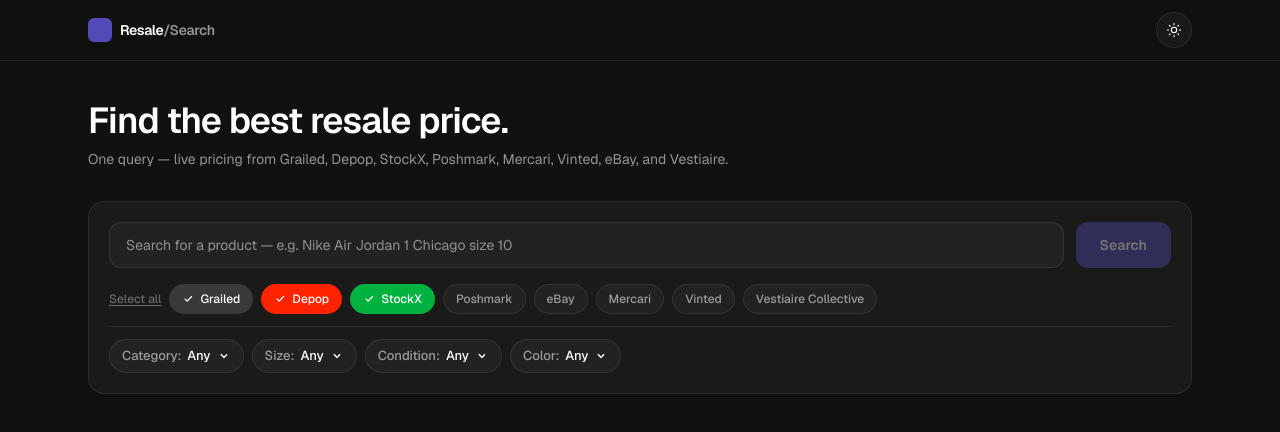
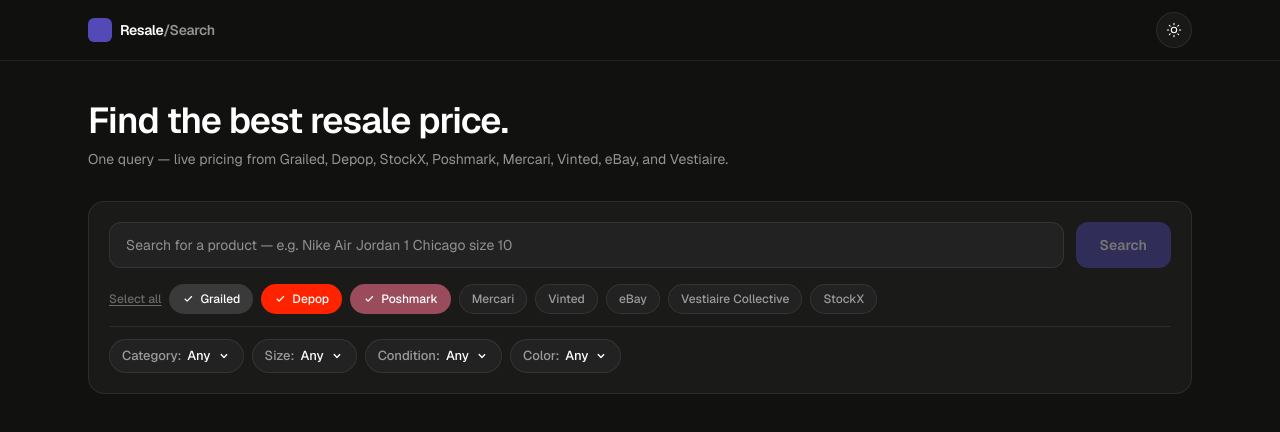
Before and after one commit to kevinguii/crawli, a Next.js app: page / in a window 1280 px wide. Shown: the top 432 px of the page. Built offline with nearby package versions, Linux system fonts and the light colour scheme.

Commit message:
updated ui for search bar + additional configurations, reordered platform display

```diff
--- a/app/components/SearchForm.tsx
+++ b/app/components/SearchForm.tsx
@@ -2,7 +2,6 @@
 
 import { FormEvent, useState } from 'react';
 import {
-  PLATFORM_DOMAINS,
   PlatformResults,
   SearchResponse,
   SearchStreamEvent,
@@ -13,10 +12,9 @@ import FilterPanel, {
   FilterState,
 } from './FilterPanel';
 
-const ALL_PLATFORMS = Object.keys(PLATFORM_DOMAINS);
 // Start with a small reliable set rather than every platform. Keeps the first
 // search fast and avoids the two known-broken platforms (eBay, Vestiaire).
-const DEFAULT_PLATFORMS = ['grailed', 'depop', 'stockx'];
+const DEFAULT_PLATFORMS = ['grailed', 'depop', 'poshmark'];
 
 interface Props {
   onResults: (data: SearchResponse) => void;
--- a/lib/types.ts
+++ b/lib/types.ts
@@ -1,23 +1,23 @@
 export const PLATFORM_DOMAINS: Record<string, string> = {
   grailed: 'grailed.com',
   depop: 'depop.com',
-  stockx: 'stockx.com',
   poshmark: 'poshmark.com',
-  ebay: 'ebay.com',
   mercari: 'mercari.com',
   vinted: 'vinted.com',
+  ebay: 'ebay.com',
   vestiaire: 'vestiairecollective.com',
+  stockx: 'stockx.com',
 };
 
 export const PLATFORM_NAMES: Record<string, string> = {
   grailed: 'Grailed',
   depop: 'Depop',
-  stockx: 'StockX',
   poshmark: 'Poshmark',
-  ebay: 'eBay',
   mercari: 'Mercari',
   vinted: 'Vinted',
+  ebay: 'eBay',
   vestiaire: 'Vestiaire Collective',
+  stockx: 'StockX',
 };
 
 export interface Listing {
```
Also changed, not shown: 1 other file (tests, documents, lock files or other folders).
